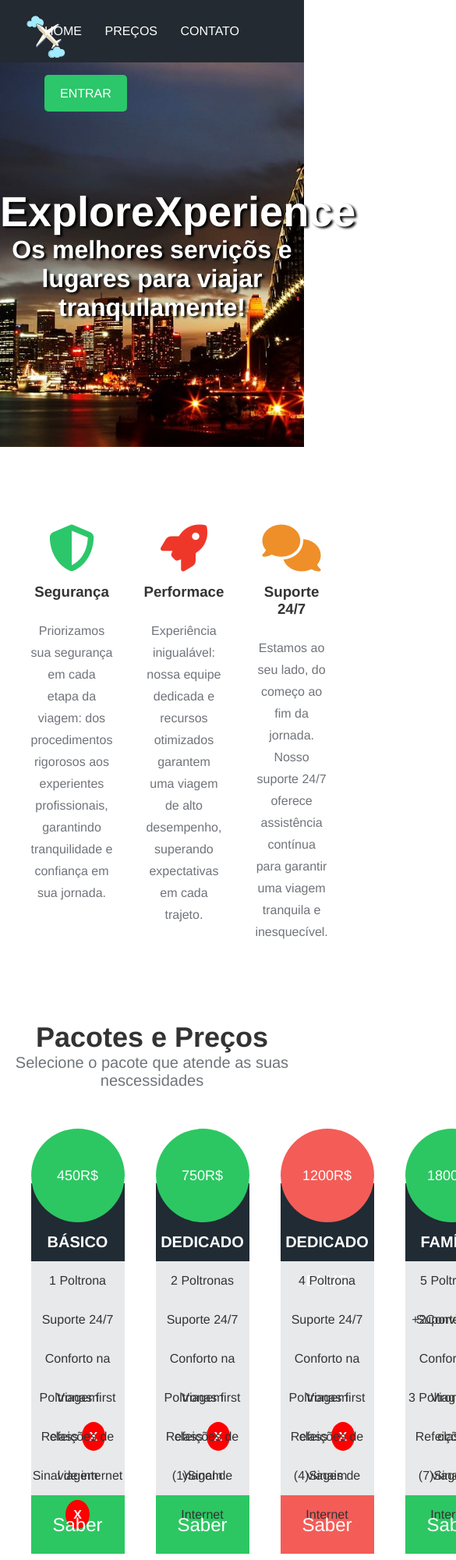
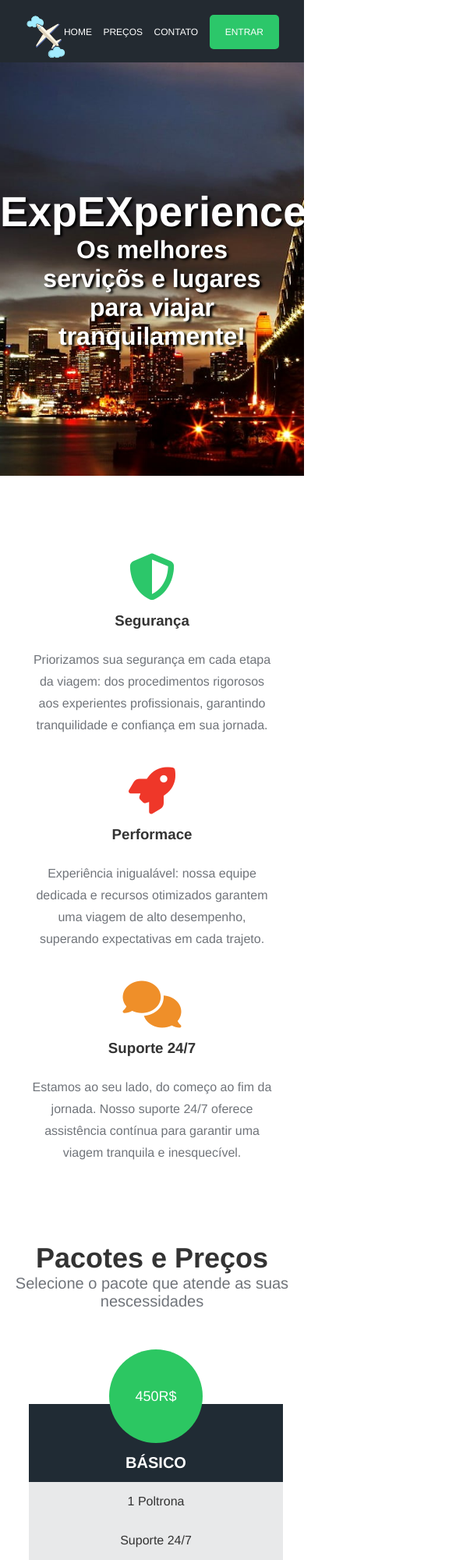
Before and after one commit to Matheus1221/Forma-o-Front-End, a plain HTML site: page 8_EXP_XP/index.html in a window 390 px wide. Shown: the top 2000 px of the page at 78% size, 585 px wide, since content can reach past the window. Drawn offline with Linux system fonts and the light colour scheme.

Commit message:
Responsividade concluida.
O site se encontra responsivo. com Celular. Tablet, mini notebook, notebook e desktop

```diff
--- a/8_EXP_XP/css/styles.css
+++ b/8_EXP_XP/css/styles.css
@@ -285,3 +285,75 @@ footer {
   font-weight: bold;
   margin: 50px 0 100px;
 }
+
+/* Responsividade */
+
+/* Small laptops a partir de 1110px */
+
+@media (max-width: 1110px) {
+  .plans-container {
+    width: 95%;
+  }
+  .plan {
+    margin: 0 5px;
+  }
+}
+
+/* Tablet 900px */
+
+@media (max-width: 900px) {
+  .main-banner p {
+    padding: 0 6rem;
+  }
+  .searchloc-container {
+    padding: 2rem 4rem;
+  }
+}
+
+/* celular */
+
+@media (max-width: 576px) {
+  html,
+  body {
+    overflow-x: hidden;
+  }
+  .navbar-items li {
+    font-size: 12px;
+    margin-left: 10px;
+  }
+  .main-banner p {
+    padding: 0 2rem;
+  }
+  .services-container ul {
+    flex-direction: column;
+  }
+  .plans-container {
+    flex-direction: column;
+    width: 100%;
+    padding: 0 2rem;
+  }
+
+  .plan {
+    width: 100%;
+    max-width: 100%;
+    margin-bottom: 15px;
+  }
+
+  .searchloc-container h2 {
+    font-size: 28px;
+  }
+
+  .searchloc-container input[type="text"] {
+    width: 100%;
+  }
+
+  .contact-container {
+    padding: 3rem 2rem;
+  }
+
+  .contact-container input,
+  .contact-container textarea {
+    width: 100%;
+    margin: 10px 0;
+  }
+}
--- a/8_EXP_XP/index.html
+++ b/8_EXP_XP/index.html
@@ -36,7 +36,7 @@
     </div>
     <main>
       <div class="main-banner">
-        <h1>ExploreXperience</h1>
+        <h1>ExpEXperience</h1>
         <p>Os melhores serviçõs e lugares para viajar tranquilamente!</p>
       </div>
       <section class="services-container">
@@ -69,9 +69,9 @@
               <li>1 Poltrona</li>
               <li>Suporte 24/7</li>
               <li>Conforto na Viagem</li>
-              <li>Poltronas first class <span class="red">X</span></li>
+              <li>Poltronas first class </li>
               <li>Refeições de viagem</li>
-              <li>Sinal de internet <span class="red">X</span></li>
+              <li>Sinal de internet </li>
               <li class="plan-btn">Saber mais</li>
             </ul>
           </div>
@@ -82,7 +82,7 @@
               <li>2 Poltronas</li>
               <li>Suporte 24/7</li>
               <li>Conforto na Viagem</li>
-              <li>Poltronas first class <span class="red">X</span></li>
+              <li>Poltronas first class </li>
               <li>Refeições de viagem</li>
               <li>(1)Sinal de Internet</li>
               <li class="plan-btn">Saber mais</li>
@@ -95,7 +95,7 @@
               <li>4 Poltrona</li>
               <li>Suporte 24/7</li>
               <li>Conforto na Viagem</li>
-              <li>Poltronas first class <span class="red">X</span></li>
+              <li>Poltronas first class </li>
               <li>Refeições de viagem</li>
               <li>(4)Sinais de Internet</li>
               <li class="plan-btn recommended">Saber mais</li>
```
